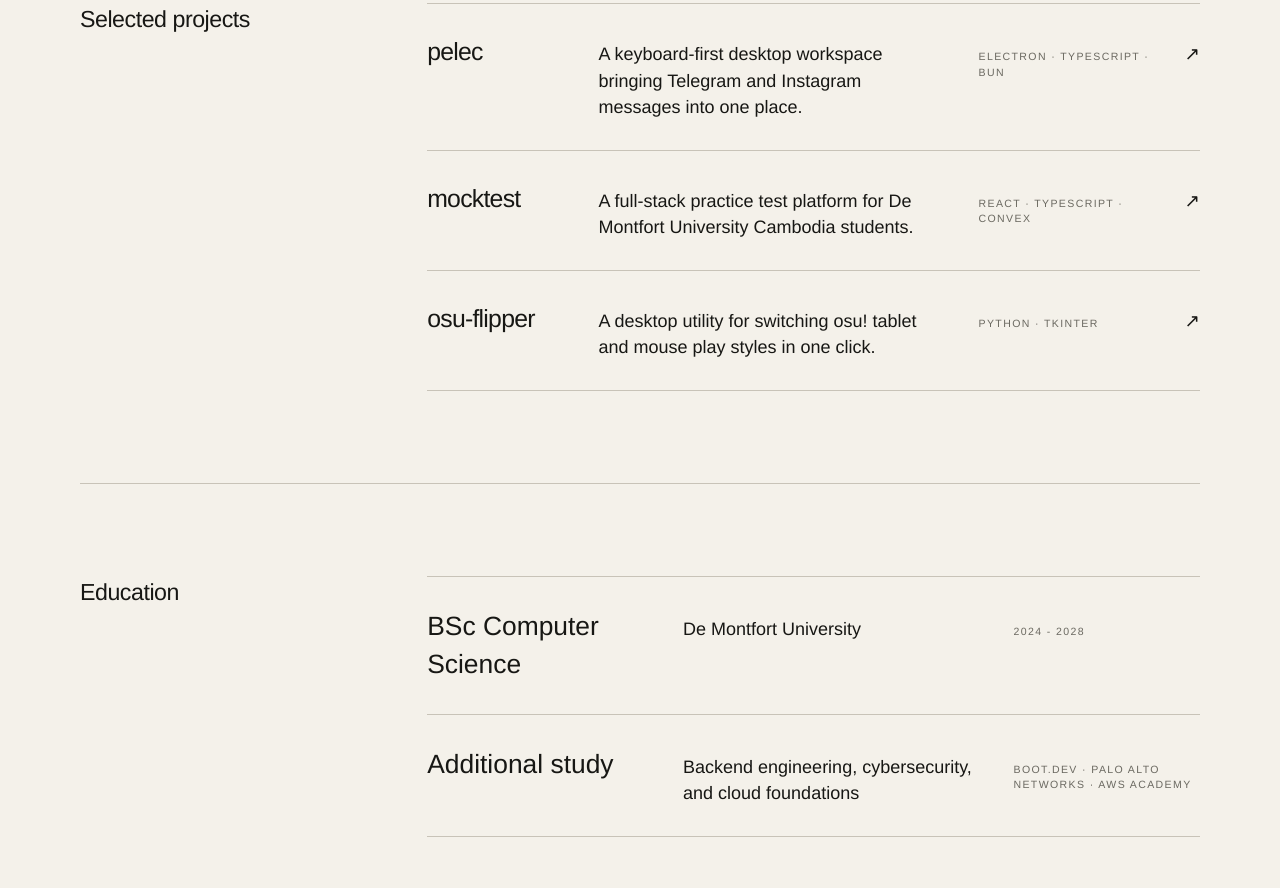
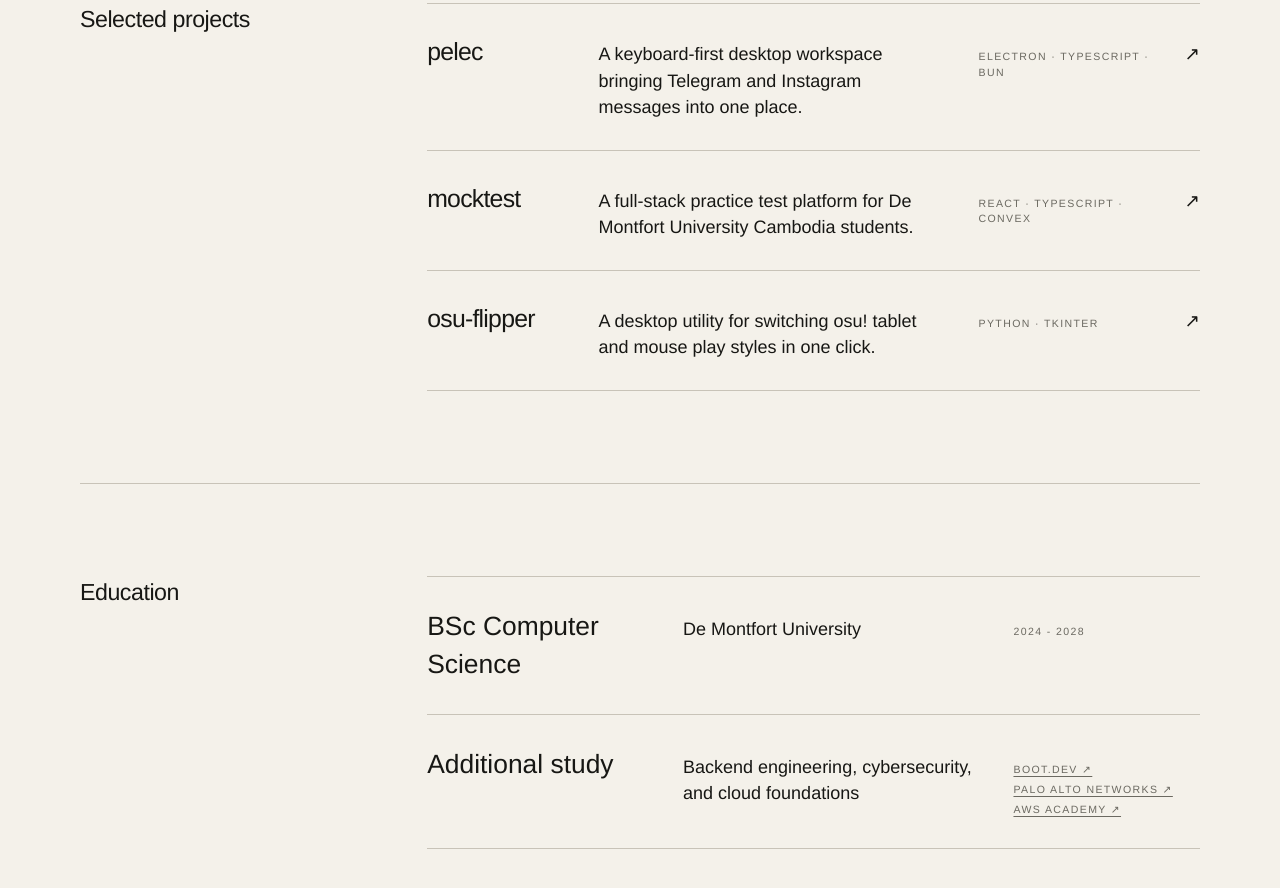
Before and after one commit to qwlp/portfolio, a plain HTML site: page index.html in a window 1280 px wide. Shown: the part 1470-2358 px from the top of the page. Drawn offline with Linux system fonts and the light colour scheme.

Commit message:
Refine branding and education links

```diff
--- a/index.html
+++ b/index.html
@@ -14,7 +14,7 @@
   </head>
   <body>
     <header class="site-header wrap">
-      <a class="wordmark" href="#top" aria-label="Back to top">sokpiseth.</a>
+      <a class="wordmark" href="#top" aria-label="Back to top">sokpiseth</a>
     </header>
 
     <main id="top">
@@ -127,7 +127,11 @@
           <article class="education-entry">
             <h3>Additional study</h3>
             <p>Backend engineering, cybersecurity, and cloud foundations</p>
-            <span>Boot.dev · Palo Alto Networks · AWS Academy</span>
+            <span class="education-links">
+              <a href="https://www.boot.dev/" target="_blank" rel="noreferrer">Boot.dev ↗</a>
+              <a href="https://www.paloaltonetworks.com/services/education/academy" target="_blank" rel="noreferrer">Palo Alto Networks ↗</a>
+              <a href="https://aws.amazon.com/training/awsacademy/" target="_blank" rel="noreferrer">AWS Academy ↗</a>
+            </span>
           </article>
         </div>
       </section>
--- a/styles.css
+++ b/styles.css
@@ -3,7 +3,6 @@
   --ink: #171714;
   --muted: #6b6961;
   --line: #c8c3b8;
-  --accent: #d8ff48;
 }
 
 * { box-sizing: border-box; }
@@ -119,8 +118,9 @@ a { color: inherit; }
 .education-content h3 { margin: 0; font-size: 1.65rem; font-weight: 400; }
 .education-content p { margin: 0; }
 .education-entry span { color: var(--muted); }
-
-::selection { background: var(--accent); color: var(--ink); }
+.education-links { display: flex; flex-wrap: wrap; gap: 5px 14px; }
+.education-links a { text-underline-offset: 3px; }
+.education-links a:hover { text-decoration-color: transparent; }
 
 @media (max-width: 760px) {
   .wrap { width: min(100% - 30px, 1120px); }
```
